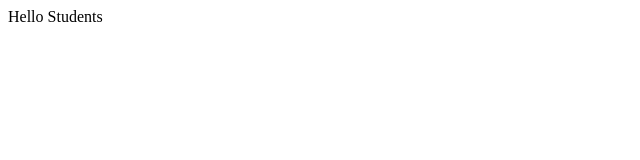
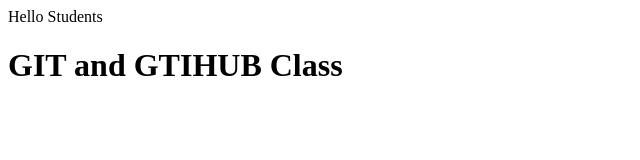
Before and after one commit to Coder-Ayesha/demo_project, a plain HTML site: page index.html in a window 1280 px wide. Shown: the whole page, without its empty margins (0-640 px from the left). Drawn offline with Linux system fonts and the light colour scheme.

Commit message:
add heading

```diff
--- a/index.html
+++ b/index.html
@@ -1 +1,2 @@
 <p>Hello Students</p>
+<h1>GIT and GTIHUB Class</h1>
```
